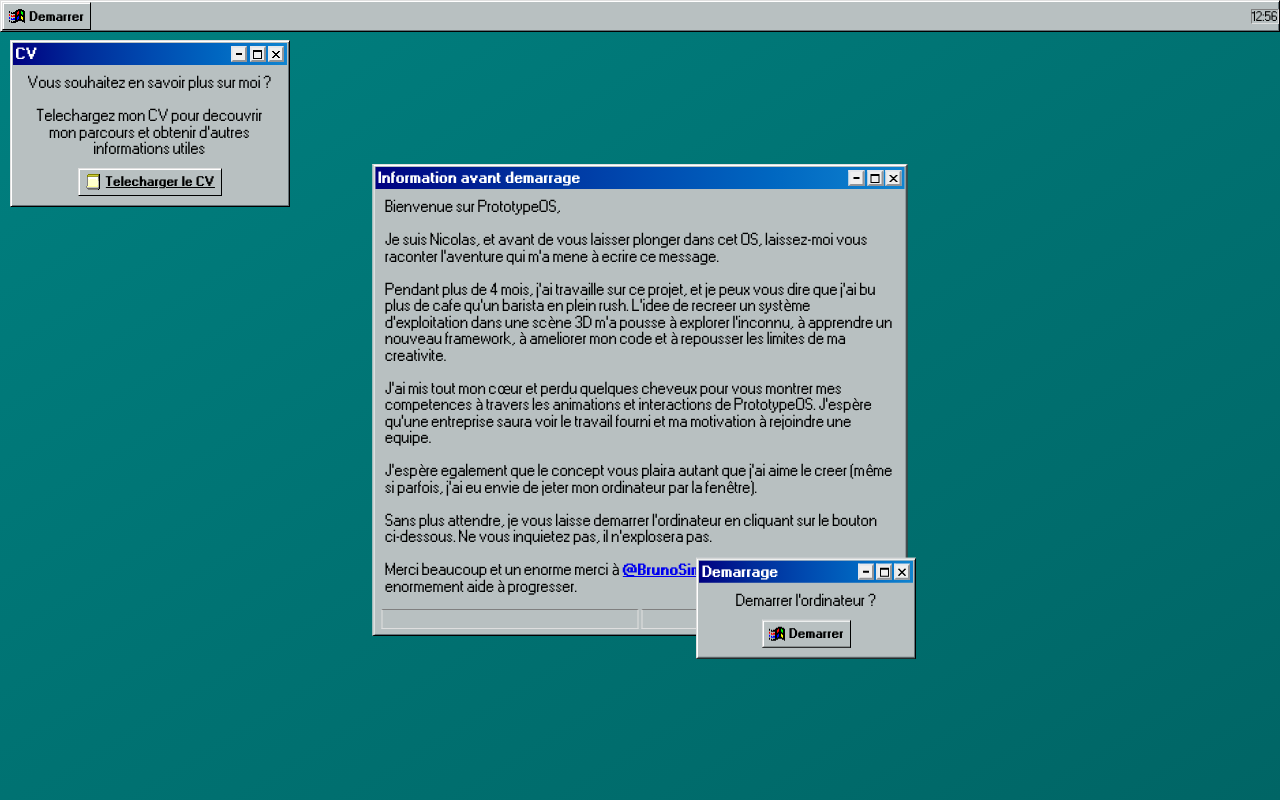
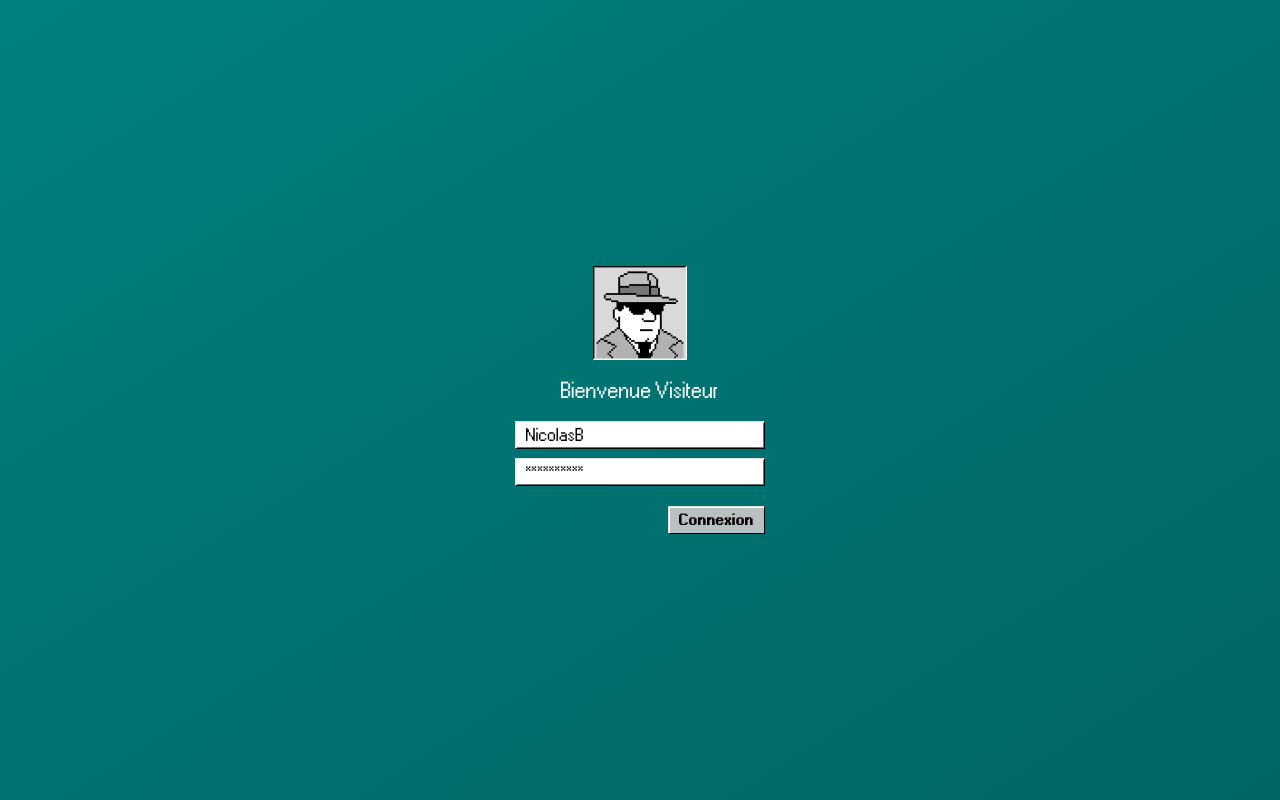
Before and after one commit to NicolasMB3/_Prototype2D, a website built with Vite: page src/index.html in a window 1280 px wide. Built offline with nearby package versions, Linux system fonts and the light colour scheme; files whose address does not match are found by name.

Commit message:
Login screen

```diff
--- a/src/Application/Application.js
+++ b/src/Application/Application.js
@@ -53,19 +53,13 @@ export default class Application {
                 this.setupOffComputer();
             }
         }, false);
-        document.querySelector('#startW95').addEventListener('click', () => {
+        document.querySelector('#connexion').addEventListener('click', () => {
             this.startComputer();
         });
-        document.querySelector('#main-start').addEventListener('click', () => {
-            this.startComputer();
-        });
-        setTimeout(() => {
-            this.startComputer();
-            window.parent.postMessage('startPlaneClicked', '*');
-        }, 3000000);
     }
 
     startComputer() {
+        document.body.classList.add('fade-out');
         document.body.style.backgroundImage = 'linear-gradient(to right bottom, #008080, #007979, #007272, #006c6c, #006565)';
         this.startScreen.style.display = 'none';
         this.bootup.start();
--- a/src/Application/Controls/BootUP.js
+++ b/src/Application/Controls/BootUP.js
@@ -10,6 +10,7 @@ export class BootUP {
     }
 
     async showLoadingScreen() {
+
         const loadingMessages = [
             'Initialisation du système...\n',
             'Chargement des modules de base...\n',
@@ -38,6 +39,7 @@ export class BootUP {
         await this.typeMessages(loadingMessages, 5);
         await this.simulateDownload();
         await this.typeMessages(finalMessages, 5);
+        document.body.classList.remove('fade-out');
 
         setTimeout(() => {
             this.loadingScreen.style.display = 'none';
--- a/src/index.html
+++ b/src/index.html
@@ -26,91 +26,17 @@
 </div>
 <!--  Start-->
 <div class="start">
-  <div class="menu-demarrer w-95-border">
-    <button class="w-95-btn" id="main-start">
-      <img src="./images/computer.png" alt="Logo Start"> Demarrer </button>
-    <p class="date-time w-95-l-border ms-font"></p>
-  </div>
-  <div class="windows95-box w-95-position-center w-95-border">
-    <div class="windows95-controller">
-      <p class="msb-font">Information avant demarrage</p>
-      <div class="windows95-btn-controller">
-        <button class="w-95-btn_c">
-          <img src="./images/-.png" alt="Controller">
-        </button>
-        <button class="w-95-btn_c">
-          <img src="./images/_.png" alt="Controller">
-        </button>
-        <button class="w-95-btn_c">
-          <img src="./images/x.png" alt="Controller">
-        </button>
-      </div>
+    <div class="start-header">
+        <img src="./images/user.png" alt="Logo Start">
+        <p class="start-title">Bienvenue Visiteur</p>
+        <div class="div-container">
+          <div class="start-input">NicolasB</div>
+          <div class="start-input">**********</div>
+        </div>
+        <div class="btn-container">
+          <button id="connexion" class="w-95-btn">Connexion</button>
+        </div>
     </div>
-    <p class="windows95-paragraph ms-font">Bienvenue sur PrototypeOS,
-      <br>
-      <br>Je suis Nicolas, et avant de vous laisser plonger dans cet OS, laissez-moi vous raconter l’aventure qui m’a mene à ecrire ce message.
-      <br>
-      <br>Pendant plus de 4 mois, j’ai travaille sur ce projet, et je peux vous dire que j’ai bu plus de cafe qu’un barista en plein rush. L’idee de recreer un système d'exploitation dans une scène 3D m'a pousse à explorer l’inconnu, à apprendre
-      un nouveau framework, à ameliorer mon code et à repousser les limites de ma creativite.
-      <br>
-      <br>J’ai mis tout mon cœur et perdu quelques cheveux pour vous montrer mes competences à travers les animations et interactions de PrototypeOS. J'espère qu'une entreprise saura voir le travail fourni et ma motivation à rejoindre une equipe.
-      <br>
-      <br>J’espère egalement que le concept vous plaira autant que j’ai aime le creer (même si parfois, j’ai eu envie de jeter mon ordinateur par la fenêtre).
-      <br>
-      <br>Sans plus attendre, je vous laisse demarrer l’ordinateur en cliquant sur le bouton ci-dessous. Ne vous inquietez pas, il n’explosera pas.
-      <br>
-      <br>Merci beaucoup et un enorme merci à <a href="https://threejs-journey.com/" target="_blank" class="bold msb-font">@BrunoSimon</a> pour ses cours, qui m'ont enormement aide à progresser.
-    </p>
-    <div class="windows95-footer">
-      <div></div>
-      <div></div>
-    </div>
-  </div>
-  <div class="windows95-box w-95-position-center_out w-95-border">
-    <div class="windows95-controller">
-      <p class="msb-font">Demarrage</p>
-      <div class="windows95-btn-controller">
-        <button class="w-95-btn_c">
-          <img src="./images/-.png" alt="Controller">
-        </button>
-        <button class="w-95-btn_c">
-          <img src="./images/_.png" alt="Controller">
-        </button>
-        <button class="w-95-btn_c">
-          <img src="./images/x.png" alt="Controller">
-        </button>
-      </div>
-    </div>
-    <p class="windows95-paragraph ms-font">Demarrer l'ordinateur ?</p>
-    <div class="button-container">
-      <button class="w-95-btn" id="startW95">
-        <img src="./images/computer.png" alt="Logo Start"> Demarrer </button>
-    </div>
-  </div>
-  <div class="windows95-box w-95-position-center_bottomleft w-95-border">
-    <div class="windows95-controller">
-      <p class="msb-font">CV</p>
-      <div class="windows95-btn-controller">
-        <button class="w-95-btn_c">
-          <img src="./images/-.png" alt="Controller">
-        </button>
-        <button class="w-95-btn_c">
-          <img src="./images/_.png" alt="Controller">
-        </button>
-        <button class="w-95-btn_c">
-          <img src="./images/x.png" alt="Controller">
-        </button>
-      </div>
-    </div>
-    <p class="windows95-paragraph ms-font">Vous souhaitez en savoir plus sur moi ?
-      <br>
-      <br>Telechargez mon CV pour decouvrir mon parcours et obtenir d'autres informations utiles
-    </p>
-    <div class="button-container">
-      <a href="./cv_nicolasbaar.pdf" target="_blank" class="w-95-btn">
-        <img src="./images/cv.png" alt="Logo Start"> Telecharger le CV </a>
-    </div>
-  </div>
 </div>
 <!-- Loading screen with computer text -->
 <div class="loading-screen block_highlights">
--- a/src/style/assets/_animations.scss
+++ b/src/style/assets/_animations.scss
@@ -1,3 +1,22 @@
+.minimized {
+  animation: minimize-animation 0.5s forwards;
+}
+
+.restored {
+  animation: restore-animation 0.5s forwards;
+}
+
+.loader {
+  width: 85px;
+  height: 35px;
+  --g1:conic-gradient(from  90deg at 3px  3px ,#0000 90deg,#fff 0);
+  --g2:conic-gradient(from -90deg at 22px 22px,#0000 90deg,#fff 0);
+  background:var(--g1),var(--g1),var(--g1), var(--g2),var(--g2),var(--g2);
+  background-size: 25px 25px;
+  background-repeat: no-repeat;
+  animation: l6 1.4s infinite alternate;
+}
+
 @-webkit-keyframes slide-out-blurred-bottom {
   0% {
     -webkit-transform: translateY(0) scaleY(1) scaleX(1);
@@ -19,23 +38,13 @@
   }
 }
 
-.loader {
-  width: 85px;
-  height: 35px;
-  --g1:conic-gradient(from  90deg at 3px  3px ,#0000 90deg,#fff 0);
-  --g2:conic-gradient(from -90deg at 22px 22px,#0000 90deg,#fff 0);
-  background:var(--g1),var(--g1),var(--g1), var(--g2),var(--g2),var(--g2);
-  background-size: 25px 25px;
-  background-repeat: no-repeat;
-  animation: l6 1.4s infinite alternate;
-}
 @keyframes l6 {
-  0%   {background-position:0 50% ,50% 50% ,100% 50% }
-  20%  {background-position:0 0   ,50% 50% ,100% 50% }
-  40%  {background-position:0 100%,50%  0  ,100% 50% }
-  60%  {background-position:0 50% ,50% 100%,100% 0   }
-  80%  {background-position:0 50% ,50% 50% ,100% 100%}
-  100% {background-position:0 50% ,50% 50% ,100% 50% }
+  0%   { background-position:0 50% ,50% 50% ,100% 50% }
+  20%  { background-position:0 0   ,50% 50% ,100% 50% }
+  40%  { background-position:0 100%,50%  0  ,100% 50% }
+  60%  { background-position:0 50% ,50% 100%,100% 0 }
+  80%  { background-position:0 50% ,50% 50% ,100% 100% }
+  100% { background-position:0 50% ,50% 50% ,100% 50% }
 }
 
 @keyframes minimize-animation {
@@ -49,10 +58,6 @@
   }
 }
 
-.minimized {
-  animation: minimize-animation 0.5s forwards;
-}
-
 @keyframes restore-animation {
   0% {
     transform: scale(0) translate(calc(100vw - 60px), calc(100vh - 60px));
@@ -63,7 +68,3 @@
     opacity: 1;
   }
 }
-
-.restored {
-  animation: restore-animation 0.5s forwards;
-}
--- a/src/style/assets/_context-menu.scss
+++ /dev/null
@@ -1,29 +0,0 @@
-@import 'variables';
-
-.context-menu {
-  position: absolute;
-  z-index: $z-index-context-menu;
-  display: flex;
-  flex-direction: column;
-  width: $context-menu-width;
-  background-color: $white;
-  border-radius: 5px;
-  box-shadow: $box-shadow-context;
-  border: $border-context;
-
-  button {
-    background-color: transparent;
-    border: none;
-    text-align: left;
-    padding: $padding-context-button;
-    border-bottom: $border-context;
-
-    &:hover {
-      background-color: $context-menu-hover;
-    }
-
-    &:last-child {
-      border-bottom: none;
-    }
-  }
-}
--- a/src/style/assets/_snake.scss
+++ b/src/style/assets/_snake.scss
@@ -40,8 +40,7 @@
   }
 }
 
-.color-container,
-.pause-container {
+.color-container, .pause-container {
   margin-top: 2rem;
   gap: 0.5rem;
   display: flex;
--- a/src/style/components/_start.scss
+++ b/src/style/components/_start.scss
@@ -10,6 +10,53 @@
   background-image: linear-gradient(to right bottom, #008080, #007979, #007272, #006c6c, #006565);
   z-index: 8000;
   gap: 4rem;
+  color: white;
+  justify-content: center;
+
+  .start-header {
+    display: flex;
+    flex-direction: column;
+    height: 100%;
+    justify-content: center;
+    align-items: center;
+    gap: 1.2rem;
+
+    .start-title {
+      font-size: 20px;
+    }
+
+    .div-container {
+        display: flex;
+        flex-direction: column;
+        gap: 0.6rem;
+    }
+
+    .btn-container {
+      display: flex;
+      width: 250px;
+      justify-content: flex-end;
+    }
+
+    #connexion {
+      line-height: 4px;
+      font-size: 14px;
+      padding: 4px 10px;
+    }
+
+    .start-input {
+      width: 250px;
+      padding: 4px 10px;
+      color: black;
+      background-color: $white;
+      border-right: $border-solid-black;
+      border-bottom: $border-solid-black;
+      border-top: $border-solid-grey-light;
+      border-left: $border-solid-grey-light;
+
+      box-shadow: $box-shadow-inset-white,
+      $box-shadow-inset-grey;
+    }
+  }
 }
 
 /* Loading Screen */
--- a/src/style/main.scss
+++ b/src/style/main.scss
@@ -10,7 +10,6 @@
 @use "./components/pages/params";
 @use "./components/start";
 
-@use "./assets/context-menu";
 @use "./assets/menu-demarrer";
 @use "./assets/animations";
 @use "./assets/snake";
```
Also changed, not shown: static/images/user.png (added).
